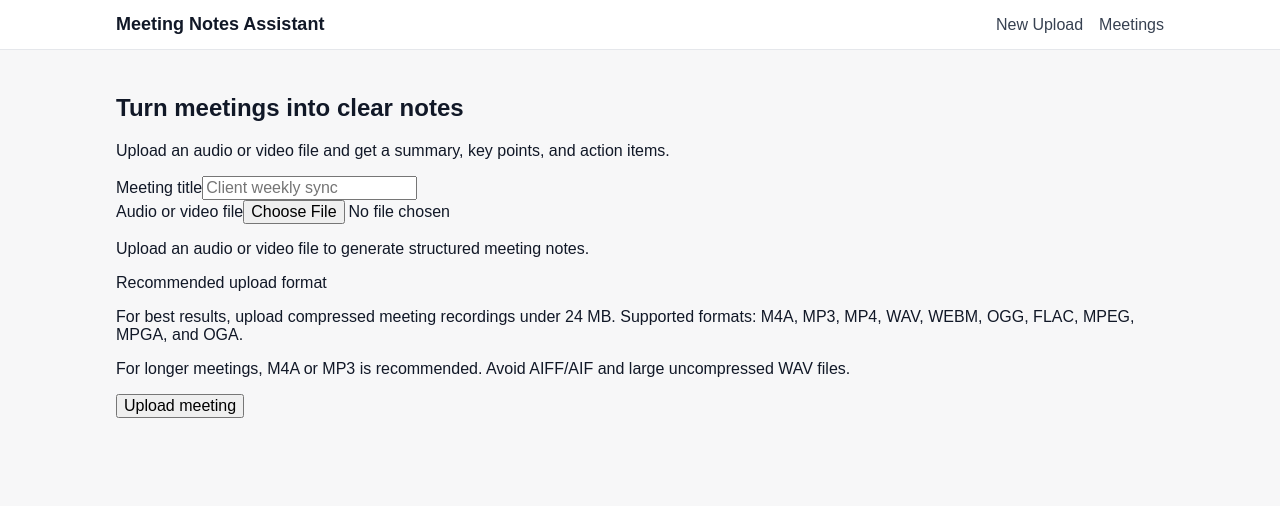
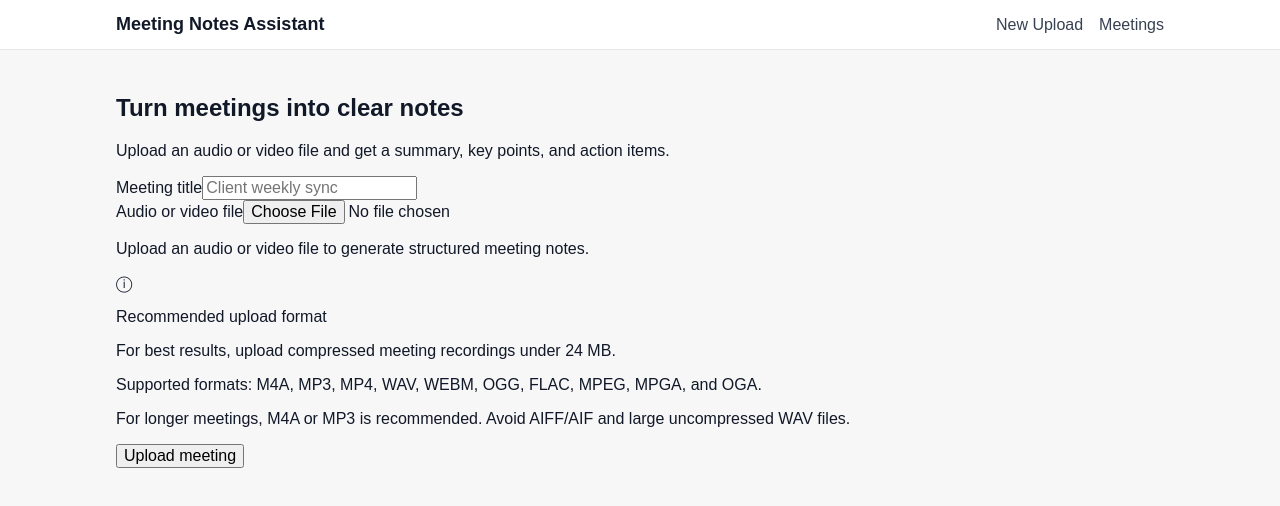
Before and after one commit to drlalitasaharan/meeting-notes-assistant, a Next.js app in the folder frontend/: page /upload in a window 1280 px wide. Shown: the top 506 px of the page. Built offline with nearby package versions, Linux system fonts and the light colour scheme; no server answers.

Commit message:
Improve upload guidance styling

```diff
--- a/frontend/app/upload/page.tsx
+++ b/frontend/app/upload/page.tsx
@@ -125,15 +125,30 @@ export default function UploadPage() {
             <p className="mt-3 text-slate-500">
               Upload an audio or video file to generate structured meeting notes.
             </p>
-            <div className="mt-3 rounded-2xl border border-slate-200 bg-slate-50 px-4 py-3 text-sm leading-6 text-slate-600">
-              <p className="font-semibold text-slate-800">Recommended upload format</p>
-              <p>
-                For best results, upload compressed meeting recordings under 24 MB.
-                Supported formats: M4A, MP3, MP4, WAV, WEBM, OGG, FLAC, MPEG, MPGA, and OGA.
-              </p>
-              <p className="mt-1">
-                For longer meetings, M4A or MP3 is recommended. Avoid AIFF/AIF and large uncompressed WAV files.
-              </p>
+            <div className="mt-4 rounded-2xl border border-slate-200 bg-slate-50 px-5 py-4 text-sm text-slate-600 shadow-sm">
+              <div className="flex items-start gap-3">
+                <div className="mt-0.5 flex h-8 w-8 shrink-0 items-center justify-center rounded-full bg-white text-base shadow-sm">
+                  ⓘ
+                </div>
+                <div className="space-y-2">
+                  <p className="font-bold text-slate-900">Recommended upload format</p>
+                  <p className="leading-6">
+                    For best results, upload compressed meeting recordings under{" "}
+                    <span className="font-semibold text-slate-800">24 MB</span>.
+                  </p>
+                  <p className="leading-6">
+                    Supported formats:{" "}
+                    <span className="font-semibold text-slate-800">
+                      M4A, MP3, MP4, WAV, WEBM, OGG, FLAC, MPEG, MPGA, and OGA
+                    </span>.
+                  </p>
+                  <p className="leading-6">
+                    For longer meetings,{" "}
+                    <span className="font-semibold text-slate-800">M4A or MP3</span>{" "}
+                    is recommended. Avoid AIFF/AIF and large uncompressed WAV files.
+                  </p>
+                </div>
+              </div>
             </div>
             {file ? (
               <p className="mt-2 text-slate-950">
```
